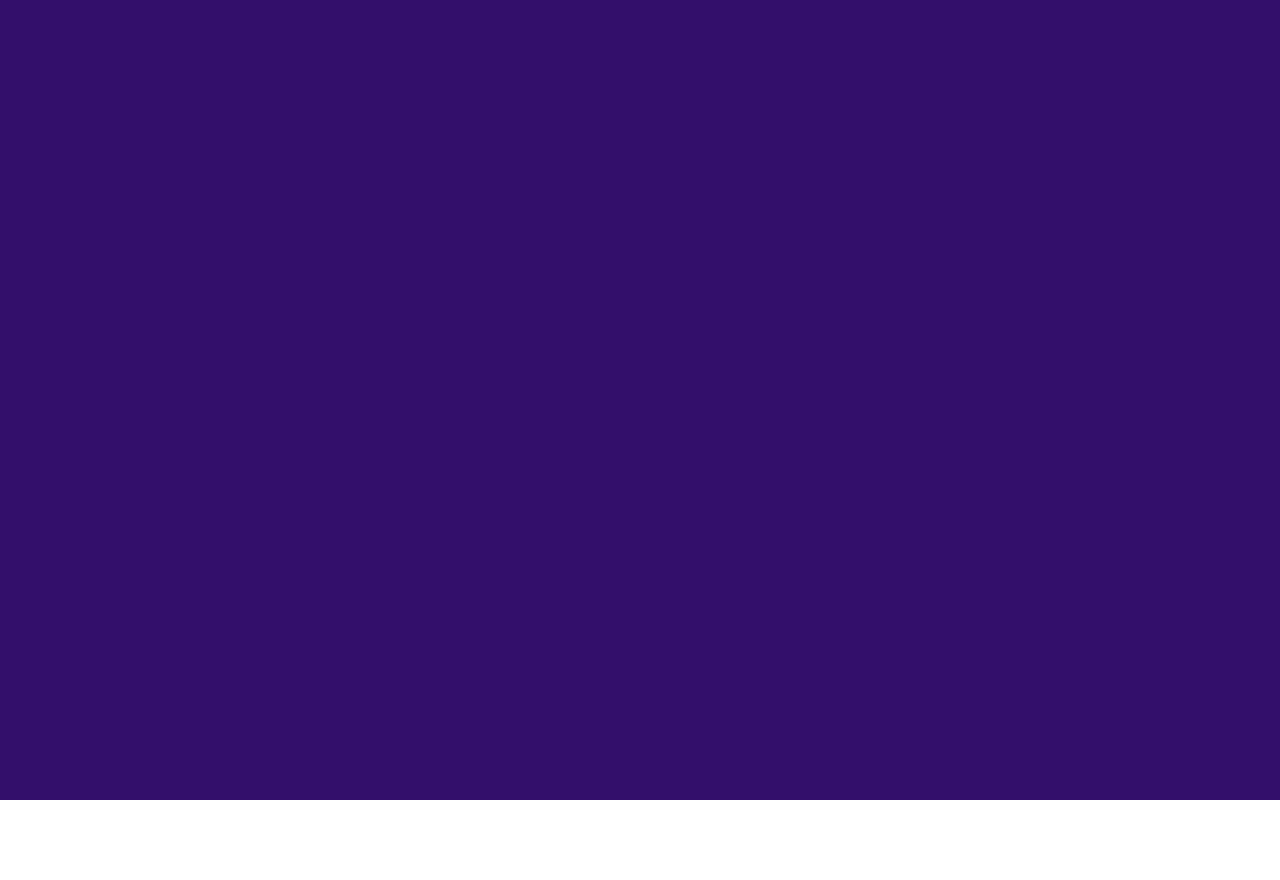
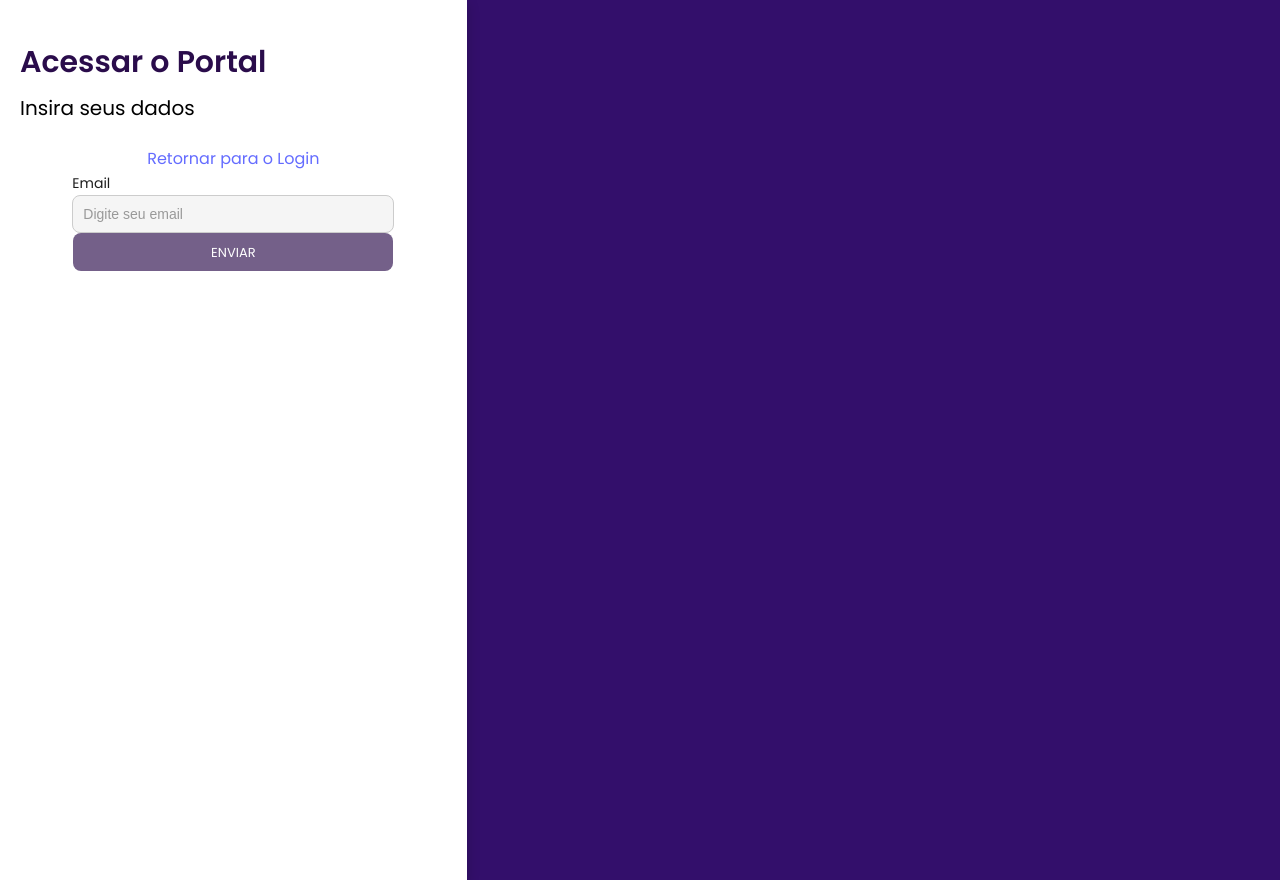
Before and after one commit to Gustavo-UNIJORGE/NITELog-Web, a React (Vite) app: page /resetPassword in a window 1280 px wide. Before the commit this address had no page. Before the commit the page ends 800 px from the top, so only its background shows below. Built offline with nearby package versions, Linux system fonts and the light colour scheme.

Commit message:
feat(resetPassword): adicionado pagina de resetPassword com gatilho para envio de e-mail

```diff
--- a/src/main.tsx
+++ b/src/main.tsx
@@ -6,6 +6,7 @@ import Home from './pages/Home/Home.tsx';
 import Login from './pages/Login/Login.tsx';
 import Register from './pages/Register/Register.tsx';
 import AuthLayout from './pages/AuthLayout.tsx';
+import ResetPassword from './pages/ResetPassword/ResetPassword.tsx';
 
 const root = document.getElementById('root');
 
@@ -16,7 +17,7 @@ ReactDOM.createRoot(root!).render(
       <Route element={<AuthLayout />}>
         <Route path='login' element={<Login />} />
         <Route path='register' element={<Register />} />
-
+        <Route path='resetPassword' element={<ResetPassword />}/>
       </Route>
     </Routes>
   </BrowserRouter>
--- a/src/pages/Login/Login.tsx
+++ b/src/pages/Login/Login.tsx
@@ -102,13 +102,14 @@ const Login = ({ }) => {
                     </div>
                 )}
                 <div className="esqueciSenhaPosicao">
-                    <button
+{/*                     <button
                         type="button"
                         className="esqueciSenha"
                         id="recover-password-button"
                         disabled={errors.emailInvalid}>
                             Esqueceu a senha?
-                    </button>
+                    </button> */}
+                    <Link to="/resetPassword" className="esqueciSenha">Esqueceu a senha?</Link>
                 </div>
             </div>
 
--- /dev/null
+++ b/src/pages/ResetPassword/ResetPassword.tsx
@@ -0,0 +1,107 @@
+import type React from "react";
+import { Link } from 'react-router';
+import { useEffect, useState } from "react";
+import validateEmail from "../../utils/validateEmail";
+import { handleInputChange } from "../../utils/handleEmailChange";
+
+const ResetPassword = ({ }) => {
+    const [formData, setFormData] = useState({
+        email: '',
+    })
+    const [errors, setErrors] = useState({
+        emailRequired: false,
+        emailInvalid: false,
+    })
+    const [wasSent, setWasSent] = useState(false);
+
+    const [isValid, setIsValid] = useState(false);
+
+    const [validationEnabled, setValidationEnabled] = useState(false);
+
+    // Altera o estado dos erros se houver alterações nos campos
+    useEffect(() => {
+        if (validationEnabled) {
+            setErrors({
+                emailRequired: !Boolean(formData.email),
+                emailInvalid: !validateEmail(formData.email)
+            });
+        }
+    }, [formData.email])
+    // Altera o estado da validade do formulário se houver alterações nos erros
+    useEffect(() => {
+        if (validationEnabled) {
+            setIsValid(Object.values(errors).every(error => error === false))
+        }
+    }, [errors])
+
+    /* OBS: Não foi possível unir esses dois useEffect um altera a dependencia
+    do outro, dessa forma um unico useEffect ficaria permanentemente em looping */
+
+    const enableValidation = () => setValidationEnabled(true);
+
+    const handleChange = (e: React.ChangeEvent<HTMLInputElement>, fieldName: keyof typeof formData) => {
+        handleInputChange(e, formData, setFormData, fieldName);
+    }
+
+    const handleFormSubmit = (e: React.FormEvent) => {
+        e.preventDefault();
+        if(isValid) {
+            setWasSent(true);
+        }
+    }
+    return (
+        <form className="forms" onSubmit={handleFormSubmit}>
+            <div>
+                <Link to='/login'>Retornar para o Login</Link>
+            </div>
+
+
+            <div>
+                <label>
+                    Email
+                </label>
+                <input
+                    type="email"
+                    name="email"
+                    id="email"
+                    className="campoEmail"
+                    value={formData.email}
+                    placeholder="Digite seu email"
+                    disabled={wasSent}
+                    onFocus={enableValidation}
+                    onChange={(e) => handleChange(e, 'email')}
+                />
+                {errors.emailRequired && (
+                    <div
+                        className="error"
+                        id="email-required-error">
+                            Campo obrigatório
+                    </div>
+                )}
+                {(!errors.emailRequired && errors.emailInvalid) && (
+                    <div
+                        className="error"
+                        id="email-invalid-error">
+                            Email inválido
+                    </div>
+                )}
+            </div>
+
+            {wasSent && (
+                <div className="error">
+                    Email enviado com sucesso!
+                </div>
+            )}
+            <div>
+                <button
+                    type="submit"
+                    className="entrar"
+                    id="send-button"
+                    disabled={(!isValid || wasSent)}>{wasSent ? 'Enviado' : 'Enviar'}</button>
+            </div>
+
+        </form>
+    )
+}
+
+export default ResetPassword;
```
